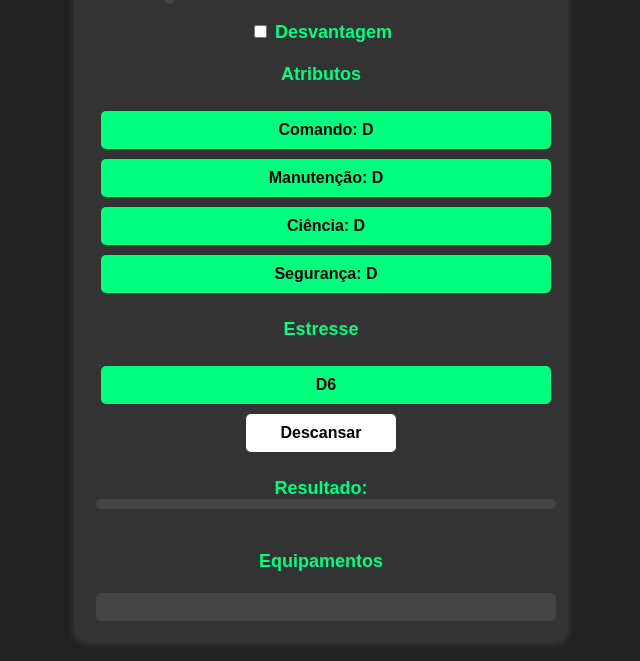
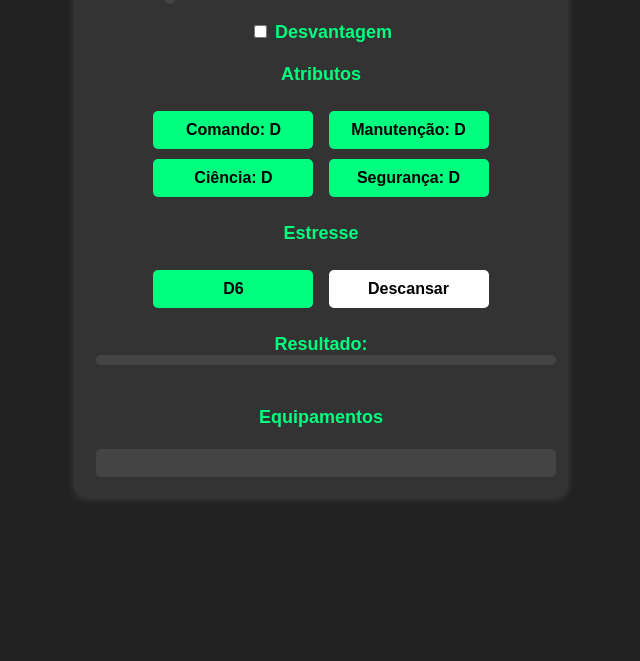
Before and after one commit to rpgzeflorentino/orbitaldecay.github.io, a Flask app: template templates/ficha.html in a window 1280 px wide. Shown: the part 150-811 px from the top of the page, without its empty margins (319-959 px from the left). After the commit the page ends 650 px from the top, so only its background shows below. Run offline with Flask 3, Linux system fonts and the light colour scheme; the template is opened without the code that fills it, so the values that code supplies are empty.

Commit message:
Update ficha.html

```diff
--- a/templates/ficha.html
+++ b/templates/ficha.html
@@ -58,6 +58,7 @@
 			padding: 10px;
 			margin: 5px;
 			width: 100%;
+			max-width: 160px;
 		}
 
 		.button:hover {
@@ -74,7 +75,7 @@
   font-weight: bold;
   padding: 10px;
   margin: 5px;
-  width: 150px;
+  width: 160px;
 }
 
 .button-white:hover {
```
